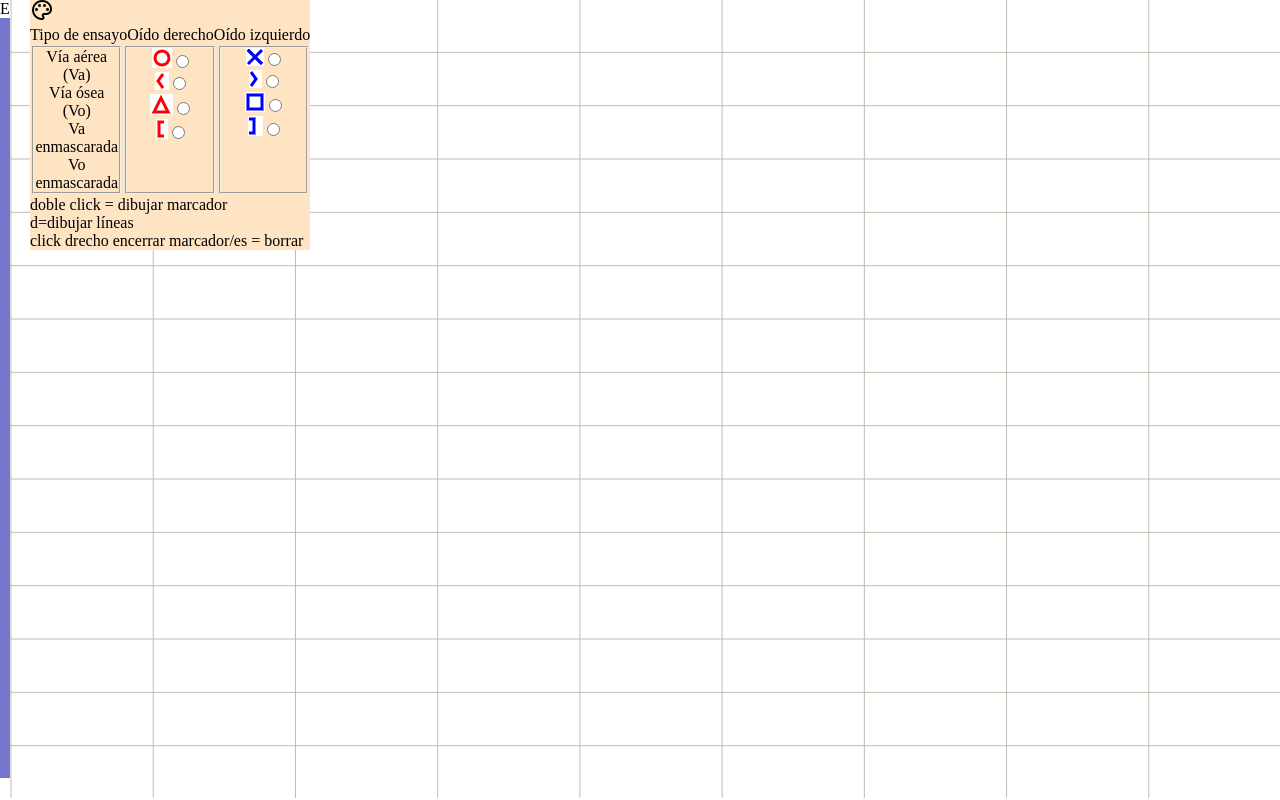
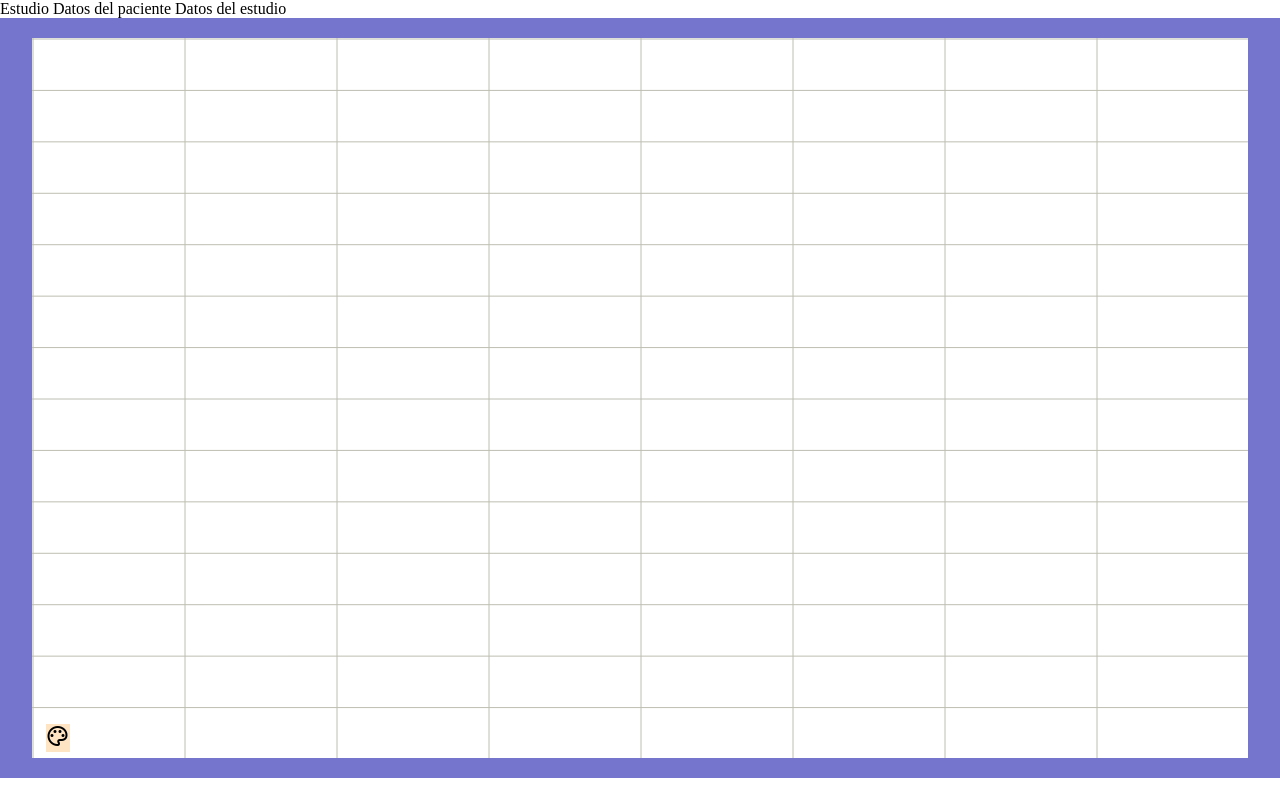
Before and after one commit to juanhumo/Audiometria, a plain HTML site: page index.html in a window 1280 px wide. Both pictures are taken after a click on the item "Estudio". Drawn offline with nearby package versions, Linux system fonts and the light colour scheme.

Commit message:
se cambió el cuadro de seleccion de simbolos a un menú oculto y se agregaron pestañas para tener distintas secciones del programa como seccion de datos de paciente y seccion de datos del estudio

```diff
--- a/funciones.js
+++ b/funciones.js
@@ -42,8 +42,8 @@ tabs.forEach((tab, index) => {
 //************************ Dibuja y da ancho y alto al canvas *************************//
 
 const drawCanvas = function(){
-    ctx.canvas.width = document.documentElement.clientWidth;
-    ctx.canvas.height = document.documentElement.clientHeight;
+    ctx.canvas.width = document.documentElement.clientWidth*0.95;
+    ctx.canvas.height = document.documentElement.clientHeight*0.9;
 }
 
 //************************ Genero la cuadrícula del audiograma ************************//
@@ -52,11 +52,11 @@ function drawGrid() {
     ctx.lineWidth = 1;
     ctx.strokeStyle = "#bebeb2";
 
-    for (let x = 1; x < ctx.canvas.width; x += (ctx.canvas.width) / 9) {
+    for (let x = 1; x < ctx.canvas.width; x += (ctx.canvas.width) / 8) {
         ctx.moveTo(x, 0);
         ctx.lineTo(x, ctx.canvas.height);
     }
-    for (let y = 1; y < ctx.canvas.height; y += (ctx.canvas.height) / 15) {
+    for (let y = 1; y < ctx.canvas.height; y += (ctx.canvas.height) / 14) {
         ctx.moveTo(0, y);
         ctx.lineTo(ctx.canvas.width, y);
     }
--- a/styles.css
+++ b/styles.css
@@ -10,7 +10,7 @@
     padding: 0 10px;
     display: flex;
     align-items: center;
-    /*justify-content: center;*/
+    justify-content: center;
 }
 
 .tab-content{display: none;}                    /*oculta hasta click en pestaña*/
@@ -20,9 +20,9 @@
 .tab-content.active {                           /*click en pestaña y muestra contenido*/
     display: flex;
     position: relative;
-    /*justify-content: center;*/
 }
 
+.menu-content{display: none;}                   /*inicia el menu escondido*/
 
 ul li{
     display: inline;
@@ -38,9 +38,9 @@ a:link, a:visited {
 canvas {background-color: white;}
 
 .symbols{
-    position:absolute;
-    /*content: none;*/
-    /*display: none;*/
+    position:fixed;
+    bottom: 6%;
+    left: 2%;
     background-color:bisque;
     margin-left: 20px;
     user-select: none;                  /*evitar selección texto por doble click*/
@@ -60,7 +60,3 @@ header{
     width: 100%;
     justify-content:space-around;
 }
-
-.menu-content{
-    /*display: none;*/
-}
```
